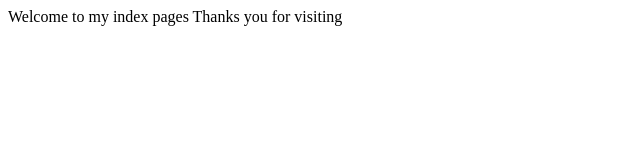
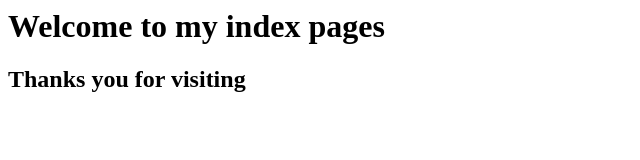
Before and after one commit to Arth2001/octomuski.github.io, a plain HTML site: page index.html in a window 1280 px wide. Shown: the whole page, without its empty margins (0-640 px from the left). Drawn offline with Linux system fonts and the light colour scheme.

Commit message:
Update index.html

```diff
--- a/index.html
+++ b/index.html
@@ -5,7 +5,7 @@
   </title>
 </head>
   <body>
-    Welcome to my index pages
-    Thanks you for visiting
+    <h1>Welcome to my index pages</h1>
+    <h2>Thanks you for visiting</h2>
   </body>
 </html>
```
